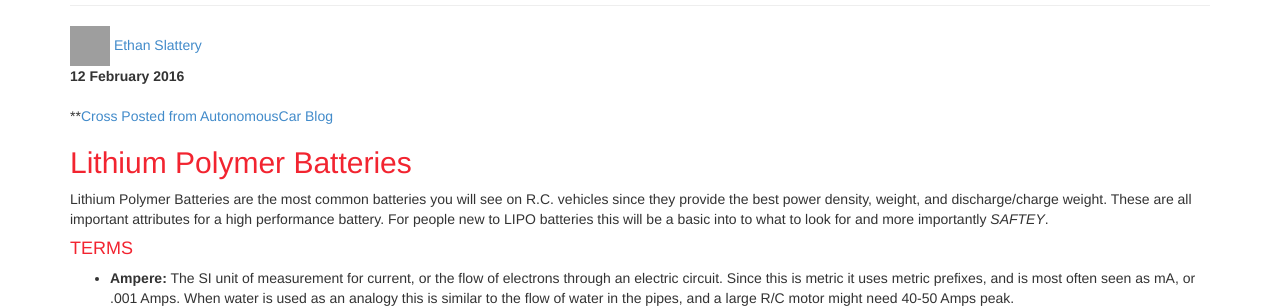
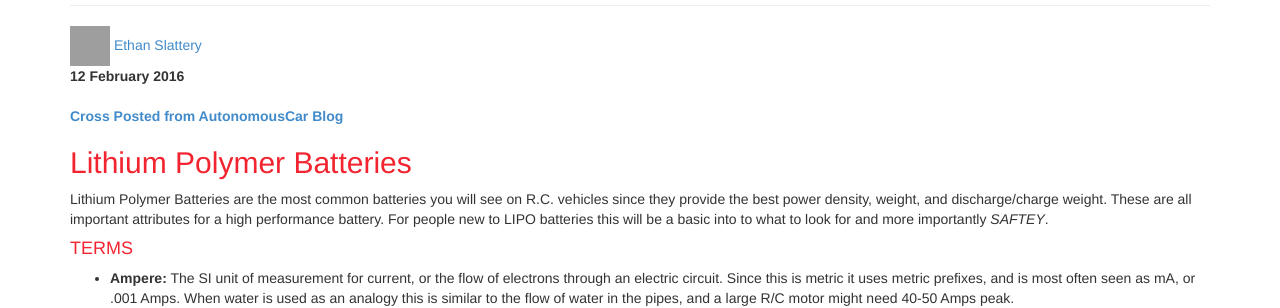
Before and after one commit to SaddlebackCSS/SaddlebackCSS.github.io, a Jekyll site: the page built from _posts/2016-02-11-LIPO_Saftey.md, in a window 1280 px wide. Shown: the part 166-474 px from the top of the page. Built offline with Jekyll 4.4.1, drawn with Linux system fonts in a browser that asks for light colours; nearby versions of some CDN libraries; grey boxes are pictures that could not be loaded.

```diff
--- a/_posts/2016-02-11-LIPO_Saftey.md
+++ b/_posts/2016-02-11-LIPO_Saftey.md
@@ -10,7 +10,8 @@ description: "LIPO battery saftey and Terms"
 tags: [Battery, Safety]
 ---
 {% include JB/setup %}
-**[Cross Posted from AutonomousCar Blog](http://saddlebackcss.github.io/AutonomousCar/blog/LIPO_Saftey/)
+
+**[Cross Posted from AutonomousCar Blog](http://saddlebackcss.github.io/AutonomousCar/blog/LIPO_Saftey/)**
 
 ## Lithium Polymer Batteries ##
 Lithium Polymer Batteries are the most common batteries you will see on R.C. vehicles since they provide the best power density, weight, and discharge/charge weight. These are all important attributes for a high performance battery. For people new to LIPO batteries this will be a basic into to what to look for and more importantly *SAFTEY*.
```
